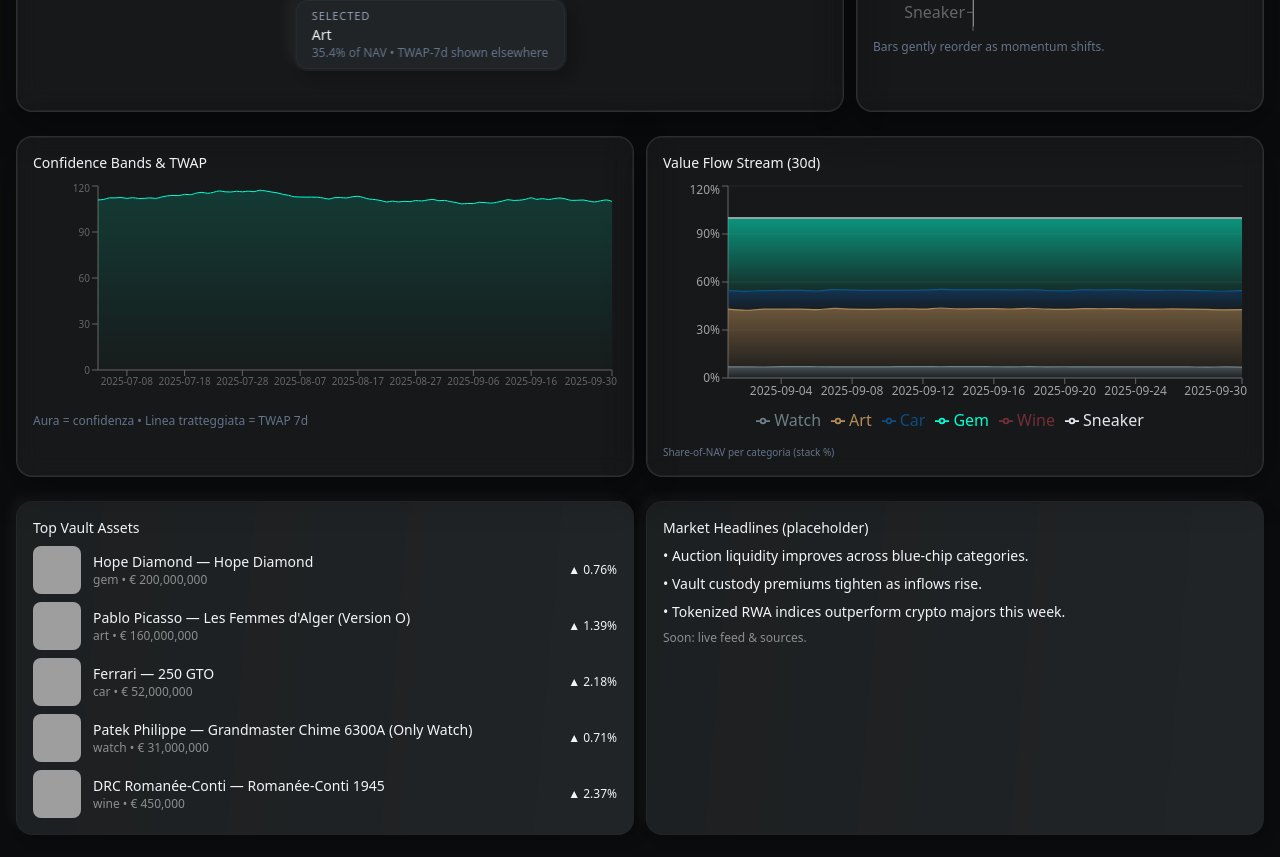
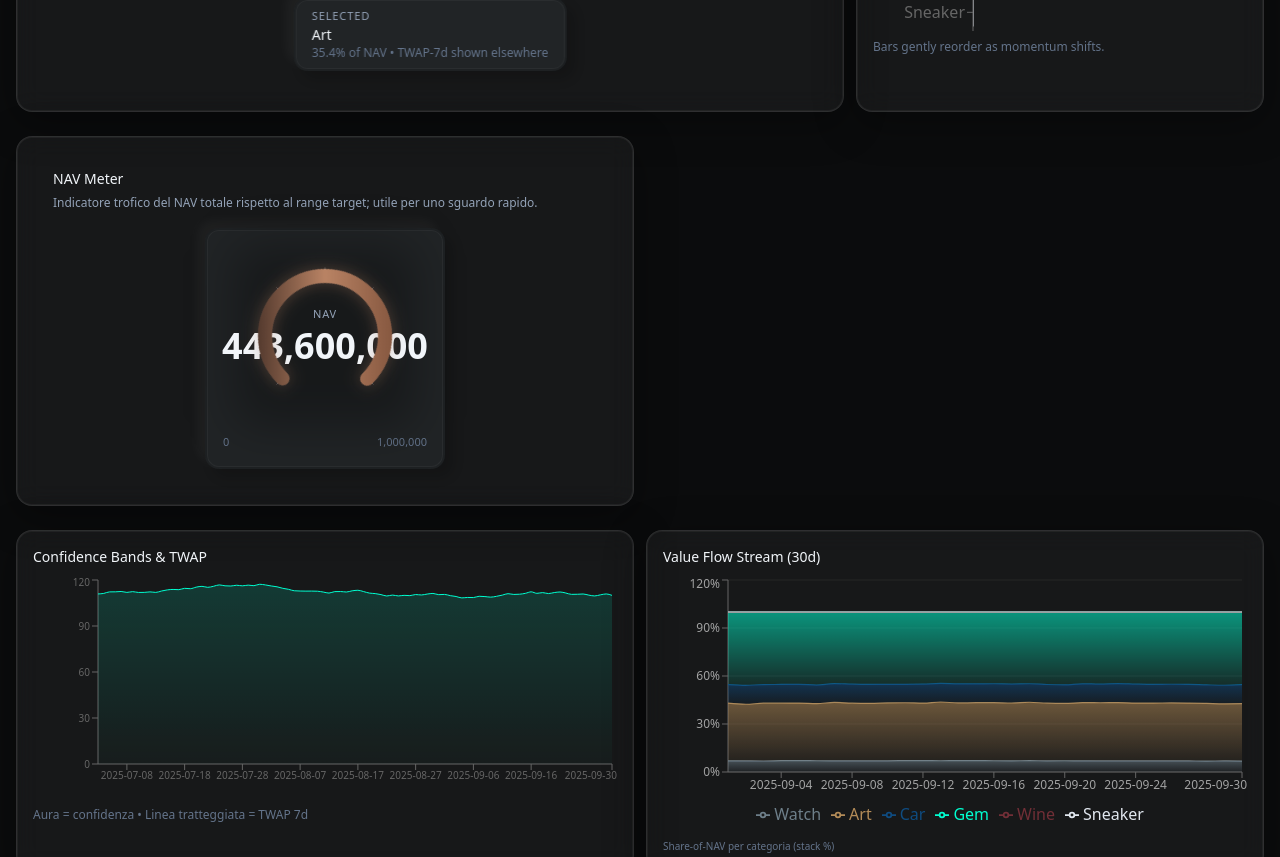
Before and after one commit to ALIERX/stima-next-ultra-V, a Next.js app: page / in a window 1280 px wide. Shown: the part 1660-2517 px from the top of the page. Built offline with nearby package versions, Linux system fonts and the light colour scheme; grey boxes are pictures that could not be loaded.

Commit message:
Update page.tsx

```diff
--- a/app/page.tsx
+++ b/app/page.tsx
@@ -11,6 +11,7 @@ import InteractiveNavWheel from '@/components/InteractiveNavWheel'
 import CategoryBarRace from '@/components/CategoryBarRace'
 import ConfidenceArea from '@/components/ConfidenceArea'
 import ValueFlowStream from '@/components/ValueFlowStream'
+import NavMeter from '@/components/NavMeter'
 
 // NEW Synth components
 import SynthRoundMeter from '@/components/SynthRoundMeter'
@@ -162,7 +163,16 @@ export default function Home(){
           <CategoryBarRace data={byCat} />
         </div>
       </section>
-
+<section className="grid md:grid-cols-2 gap-3 mt-3">
+  <NavMeter
+    value={total}                  // il tuo NAV totale
+    min={0}
+    max={1_000_000}
+    title="NAV Meter"
+    description="Indicatore trofico del NAV totale rispetto al range target; utile per uno sguardo rapido."
+  />
+  {/* …l’altro widget a fianco… */}
+</section>
       {/* CONFIDENCE BANDS + VALUE FLOW STREAM */}
       <section className="grid md:grid-cols-2 gap-3 mt-3">
         <ConfidenceArea data={series} />
```
